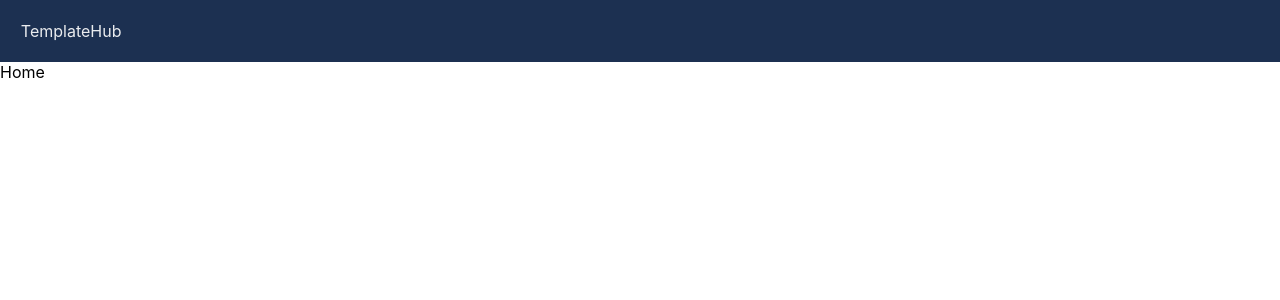
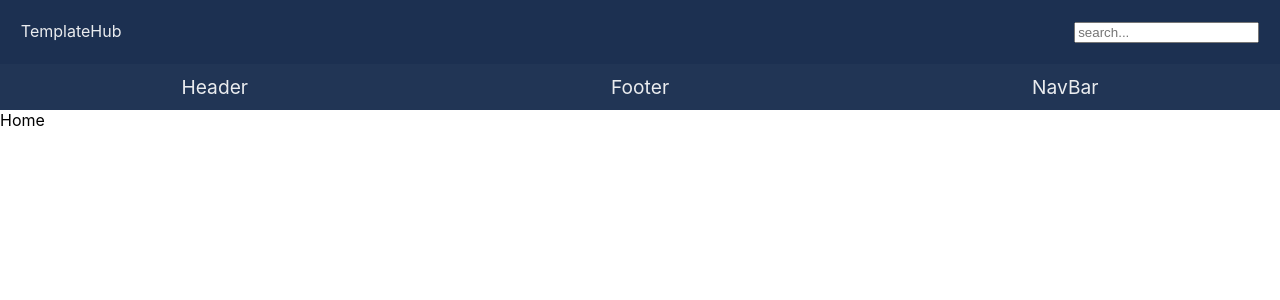
Before and after one commit to SacleuxBenoit/ReactTemplateHub, a React (Create React App) app in the folder templatehub/: page / in a window 1280 px wide. Shown: the top 300 px of the page. Built offline with nearby package versions, Linux system fonts and the light colour scheme.

Commit message:
add desktop version for header (still WIP)

```diff
--- a/templatehub/src/Components/Header/MainHeader.js
+++ b/templatehub/src/Components/Header/MainHeader.js
@@ -3,21 +3,21 @@ import { Link } from 'react-router-dom'
 import('../../Styles/Header/MainHeader.css')
 
 function MainHeader() {
-    const [displayBurgerMenu, setDisplayBurgerMenu] = useState(false)
+    const [isMobileMenuOpen, setIsMobileMenuOpen] = useState(false)
 
-    function burgerMenu() {
-        setDisplayBurgerMenu(!displayBurgerMenu)
+    function toggleBurgerMenu() {
+        setIsMobileMenuOpen(!isMobileMenuOpen)
     }
     return (
         <>
             <div className='containerMainHeader'>
                 <Link to="/"><div>TemplateHub</div></Link>
                 <div>
-                    <svg onClick={burgerMenu} className='svgBurgerMenu' viewBox="0 0 24 24" fill="none" xmlns="http://www.w3.org/2000/svg">
+                    <svg onClick={toggleBurgerMenu} className='svgBurgerMenu' viewBox="0 0 24 24" fill="none" xmlns="http://www.w3.org/2000/svg">
                         <g id="SVGRepo_bgCarrier" strokeWidth="0"></g>
                         <g id="SVGRepo_tracerCarrier" strokeLinecap="round" strokeLinejoin="round"></g>
                         <g id="SVGRepo_iconCarrier">
-                            {displayBurgerMenu ? (
+                            {isMobileMenuOpen ? (
                                 <>
                                     <path d="M3 12h18" stroke="#fff" strokeWidth="1.2" strokeLinecap="round"></path>
                                     <path d="M3 6h18" stroke="#fff" strokeWidth="1.2" strokeLinecap="round"></path>
@@ -35,15 +35,13 @@ function MainHeader() {
                 <div className='searchBar'><input type="text" placeholder="search..." /></div>
 
             </div>
-            {displayBurgerMenu && (
-                <div className='listMainHeader'>
-                    <ul>
-                        <Link to="/"><li>Header</li></Link>
-                        <Link to="/"><li>Footer</li></Link>
-                        <Link to="/"><li>NavBar</li></Link>
-                    </ul>
-                </div>
-            )}
+            <nav className={isMobileMenuOpen ? 'mobileMenuOpen' : 'menu'}>
+                <ul>
+                    <Link to="/"><li>Header</li></Link>
+                    <Link to="/"><li>Footer</li></Link>
+                    <Link to="/"><li>NavBar</li></Link>
+                </ul>
+            </nav>
         </>
     )
 }
--- a/templatehub/src/Styles/Header/MainHeader.css
+++ b/templatehub/src/Styles/Header/MainHeader.css
@@ -54,7 +54,8 @@ List
 }
 
 .containerMainHeader a,
-.listMainHeader a {
+.mobileMenuOpen a,
+.menu a {
     color: rgba(254, 254, 254, 0.912);
     text-decoration: none;
 }
@@ -63,27 +64,55 @@ List
     display: none;
 }
 
+/* Header - NavBar */
 .svgBurgerMenu {
     height: 2rem;
     width: 2rem;
     margin-top: -.2rem;
 }
 
-.listMainHeader ul {
+.mobileMenuOpen ul,
+.menu ul {
     list-style-type: none;
     padding: 0;
     margin: 0;
-    color: white;
     background-color: rgba(10, 32, 68, 0.907);
 }
 
-.listMainHeader ul li {
+.mobileMenuOpen ul li {
     padding: 1rem;
-    border-bottom: 1px solid black;
+    border-bottom: 1px solid rgba(201, 198, 198, 0.078);
+}
+
+.menu {
+    display: none;
+}
+
+.mobileMenuOpen {
+    display: block;
 }
 
 @media screen and (min-width: 768px) {
     .svgBurgerMenu {
         display: none;
     }
+
+    .menu {
+        display: block;
+    }
+
+    .menu ul {
+        display: flex;
+        justify-content: space-around;
+        padding: .7rem 0;
+        font-size: 1.2rem;
+    }
+
+    .menu ul li:hover {
+        color: rgb(183, 194, 186);
+    }
+
+    .searchBar {
+        display: block;
+    }
 }
```
